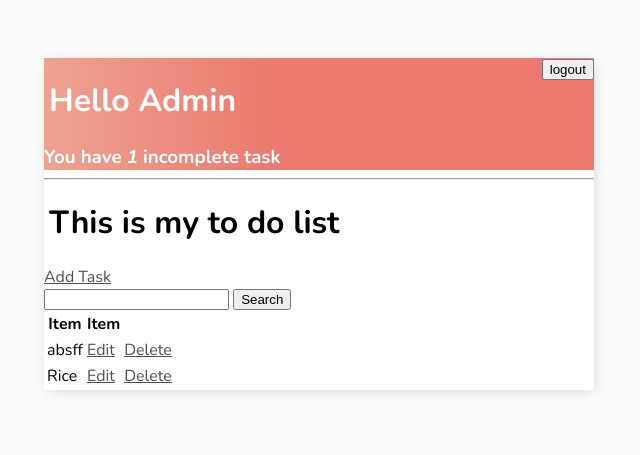
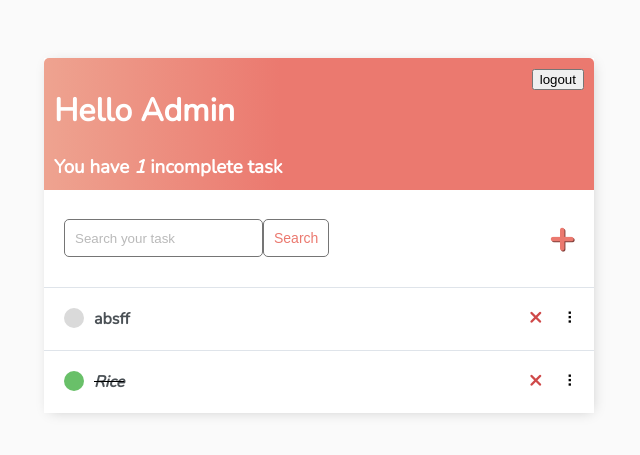
Before and after one commit to rupeshdahal07/Django-To-Do-App, a Django app: page / in a window 1280 px wide. Shown: the top 455 px of the page, without its empty margins (321-961 px from the left). Run offline with Django 5.2, Linux system fonts and the light colour scheme; a user stored in the database is signed in; data comes from the database, SQL or seed files in the repository; both versions use the stored data as it was after the commit.

Commit message:
style added

```diff
--- a/base/models.py
+++ b/base/models.py
@@ -4,7 +4,7 @@ from django.contrib.auth.models import User
 
 
 class Task(models.Model):
-    user  = models.ForeignKey(User, on_delete=models.CASCADE)
+    user  = models.ForeignKey(User, on_delete=models.CASCADE, null=True, blank=True)
     title = models.CharField(max_length=200)
     description = models.TextField(null=True, blank=True)
     complete = models.BooleanField(default=False)
--- a/base/templates/base/main.html
+++ b/base/templates/base/main.html
@@ -1,59 +1,210 @@
 <!DOCTYPE html>
 <html lang="en">
+
 <head>
-    <meta charset="UTF-8">
-    <meta name="viewport" content="width=device-width, initial-scale=1.0">
-    <title>To Do List</title>
-    <link rel="preconnect" href="https://fonts.googleapis.com">
-    <link rel="preconnect" href="https://fonts.gstatic.com" crossorigin>
-    <link href="https://fonts.googleapis.com/css2?family=Nunito:ital,wght@0,200..1000;1,200..1000&display=swap" rel="stylesheet">
+    <meta charset="utf-8">
+    <meta name="description"
+        content="This is to do list implemented using Django by Dennis Ivy who is a full stack web developer.">
 
+    <meta http-equiv="X-UA-Compatible" content="IE=edge">
+    <title>To Do Items</title>
+    <meta name="description" content="">
+    <meta name="viewport" content="width=device-width, initial-scale=1">
 
+    <link rel="preconnect" href="https://fonts.gstatic.com">
+    <link href="https://fonts.googleapis.com/css2?family=Nunito:wght@200&display=swap" rel="stylesheet">
 
-</head>
     <style>
-    body{
+        body {
             background-color: #FAFAFA;
             font-family: 'Nunito', sans-serif;
-        padding-top: 50px
+            padding-top: 50px;
         }
 
         h1,
         h2,
         h3,
-    h4,h5,h6{
-        {% comment %} font-family: 'Raleway', sans-serif; {% endcomment %}
-        font-family: 'Nunito', sans-serif;
-        margin-left: 5px
+        h4,
+        h5,
+        h6,
+            {
+            font-family: 'Raleway', sans-serif;
         }
 
-    a,p{
+        a,
+        p {
             color: #4b5156
         }
-    .container{
+
+        a {
+            font-weight: 600;
+        }
+
+        .container {
             max-width: 550px;
             margin: auto;
             background-color: #fff;
-        -webkit-box-shadow: 2px 2px 13px -4px rgba(0,0,0, 0.21);
-        box-shadow: 2px 2px 13px -4px rgba(0,0,0, 0.21)
+            -webkit-box-shadow: 2px 2px 13px -4px rgba(0, 0, 0, 0.21);
+            box-shadow: 2px 2px 13px -4px rgba(0, 0, 0, 0.21);
         }
 
-    .header-bar{
+        input {
+            outline: none;
+            border: none;
+        }
+
+        .header-bar {
             display: flex;
             justify-content: space-between;
             color: #fff;
-        padding: 10px:
-        border-radius: 5px 5px 0 0 ;
-        background: linear-gradient(90deg, #EEA390 0%, #EB796F 43%, #EB796F 100%)
+            padding: 10px;
+            border-radius: 5px 5px 0 0;
+            background: linear-gradient(90deg, #EEA390 0%, #EB796F 43%, #EB796F 100%);
+        }
+
+        .header-bar a {
+            color: rgb(247, 247, 247);
+            text-decoration: none;
+        }
+
+        .task-wrapper {
+            display: flex;
+            align-items: center;
+            justify-content: space-between;
+            background-color: #fff;
+            border-top: 1px solid #dfe4ea;
+            overflow: hidden;
+        }
+
+        .task-title {
+            display: flex;
+            padding: 20px;
+        }
+
+        .task-title a {
+            text-decoration: none;
+            color: #4b5156;
+            margin-left: 10px;
+        }
+
+        .task-complete-icon {
+            height: 20px;
+            width: 20px;
+            background-color: rgb(105, 192, 105);
+            border-radius: 50%;
+        }
+
+        .task-incomplete-icon {
+            height: 20px;
+            width: 20px;
+            background-color: rgb(218, 218, 218);
+            border-radius: 50%;
+        }
+
+        .delete-link {
+            text-decoration: none;
+            font-weight: 900;
+            color: #cf4949;
+            font-size: 22px;
+            line-height: 0;
+            padding: 20px 0px;
+        }
+
+        /*Handle Classes*/
+
+        .handle {
+            display: inline-block;
+            padding: 20px 16px;
+            cursor: grab;
+            user-select: none;
+        }
+
+        .handle:after,
+        .handle:before {
+            display: block;
+            content: "";
+        }
+
+        .handle:active,
+        .handle:active:before,
+        .handle:active:after {
+            cursor: grabbing;
+        }
+
+        .dropArea {
+            background-color: #f1f2f6;
+            color: black;
+            border: #ced6e0 1px solid;
+        }
+
+        .selectedTask {
+            opacity: 0.6;
+        }
+
+
+        #add-link {
+            color: #EB796F;
+            text-decoration: none;
+            font-size: 42px;
+            text-shadow: 1px 1px #81413b;
+        }
+
+        #search-add-wrapper {
+            display: flex;
+            justify-content: space-between;
+            align-items: center;
+            padding: 20px;
+        }
+
+        @media screen and (max-width:320px) {
+            #search-add-wrapper {
+                padding: 10px;
+            }
+        }
+
+        input[type=text],
+        input[type=password],
+        textarea {
+            border: 1px solid #757575;
+            border-radius: 5px;
+            padding: 10px;
+            width: 90%;
+        }
+
+        label {
+            padding-top: 10px !important;
+            display: block;
+        }
+
+        ::placeholder {
+            font-weight: 300;
+            opacity: 0.5;
+        }
+
+        .button {
+            border: 1px solid #757575;
+            background-color: #FFF;
+            color: #EB796F;
+            padding: 10px;
+            font-size: 14px;
+            border-radius: 5px;
+            cursor: pointer;
+            text-decoration: none;
+        }
+
+        .card-body {
+            padding: 20px;
         }
     </style>
+</head>
+
 <body>
-    <div class = 'container'>
 
-        {% block content %}
+    <div class="container">
+        {% block content %} {% endblock content %}
+    </div>
+
+</body>
 
 
-        {% endblock content %}
-    </div>
-</body>
 </html>
--- a/base/templates/base/task_list.html
+++ b/base/templates/base/task_list.html
@@ -1,57 +1,90 @@
-{% extends "base/main.html" %}
-{% block content %}
 
+{% extends 'base/main.html' %} {% block content %}
 
+<script src="https://cdn.jsdelivr.net/npm/sortablejs@latest/Sortable.min.js"></script>
 <div class="header-bar">
     <div>
-        <h1>Hello {{request.user|title }}</h1>
-        <h3 style="margin:0">You have <i>{{count}}</i> incomplete task{{count|pluralize:"s"}}</h3>
+        <h1>Hello {{request.user|title}}</h1>
+        <h3 style="margin:0">You have <i>{{count}}</i> incomplete task{{ count|pluralize:"s" }}</h3>
     </div>
 
-    {% if request.user.is_authenticated%}
+    {% if request.user.is_authenticated %}
     <form method="post" action="{% url 'logout' %}">
         {% csrf_token %}
         <button type="submit">logout</button>
     </form>
-    {% comment %} <a href="{% url "logout" %}">Logout</a> {% endcomment %}
+    {% comment %} <a href="{% url 'logout' %}">Logout</a> {% else %} {% endcomment %}
     {% else %}
-    <a href="{% url "login" %}">Login</a>
-    {% endif %}
-
-
+    <a href="{% url 'login' %}">Login</a> {% endif %}
 </div>
 
 
-
-<hr>
-<h1>This is my to do list</h1>
-<a href="{%url 'task-create' %}">Add Task</a>
+<div id="search-add-wrapper">
+    <form method="GET" style="display: flex;">
+        <input type='text' name='search-area' placeholder="Search your task" value="{{search_input}}">
+        <input class="button" type="submit" value='Search'>
+    </form>
+    {% if tasks|length > 0 %}
+    <a id="add-link" href="{% url 'task-create' %}">&#x2b;</a>
+    {% endif %}
+</div>
 
 
-<form action="" method="get">
-    <input type="text" name="search-area" value="{{search_input}}">
-    <input type="submit" value="Search">
-</form>
+<!-- Hidden form. Form submits new item positions -->
+{% comment %} <form style="display: none;" id="reorderForm" method="post" action="{% url 'task-reorder' %}">
+    {% csrf_token %}
+    <input type="hidden" id="positionInput" name="position">
+</form> {% endcomment %}
 
 
-<table>
-    <tr>
-        <th>Item</th>
-        <th>Item</th>
-    </tr>
-    {% for task in tasks%}
-    <tr>
-        <td>{{task.title}}</td>
+<div id="tasklist" class="task-items-wrapper">
+    {% for task in tasks %}
+    <div class="task-wrapper" data-position="{{task.pk}}">
+        <div class="task-title">
+            {% if task.complete %}
+            <div class="task-complete-icon"></div>
+            <i><s><a href="{% url 'task-update' task.id %}">{{task}}</a></s></i> {% else %}
+            <div class="task-incomplete-icon"></div>
+            <a href="{% url 'task-update' task.id %}">{{task}}</a> {% endif %}
+        </div>
+        <div class="task-controls">
+            <a class="delete-link" href="{% url 'task-delete' task.id %}">&#215;</a>
+            <span class="handle">&nbsp;&#10247;</span>
+        </div>
+    </div>
 
-        <td><a href="{% url 'task-update' task.id %}">Edit</a></td>
-        <td><a href="{% url 'task-delete' task.id %}">Delete</a></td>
+    {% empty %}
+    <div style="text-align: center; padding-bottom: 10px; line-height: 1em;">
+        <h3>No new tasks are created.</h3>
+        <h3>Create a <a style="text-decoration: none; color: #e53935;" href="{% url 'task-create' %}">New task</a> ! </h3>
+    </div>
+    {% endfor %}
+</div>
 
+<script>
+    var taskList = document.getElementById("tasklist");
+    var reorderForm = document.getElementById("reorderForm");
+    var positionInput = document.getElementById("positionInput");
 
-    </tr>
-    {%empty%}
-            <h3>No iteams in list</h3>
-    {% endfor %}
-</table>
+    let sortable = Sortable.create(taskList, {
+        handle: '.handle',
+        ghostClass: 'dropArea',
+        chosenClass: 'selectedTask',
 
+    });
+
+    function reordering() {
+        const rows = document.getElementsByClassName("task-wrapper");
+        let pos = [];
+        for (let row of rows) {
+            pos.push(row.dataset.position);
+        }
+        console.log(pos.join(","))
+        positionInput.value = pos.join(',');
+        reorderForm.submit();
+    }
+
+    document.ondrop = reordering
+</script>
 
 {% endblock content %}
```
Also changed, not shown: base/templates/base/login.html (+14 -9 lines), base/templates/base/register.html (+20 -8 lines), base/templates/base/task_confirm_delete.html (+14 -9 lines), base/templates/base/task_form.html (+12 -9 lines), base/migrations/0002_alter_task_user.py (added), db.sqlite3. Lines whose indentation alone changed are shown as unchanged.
